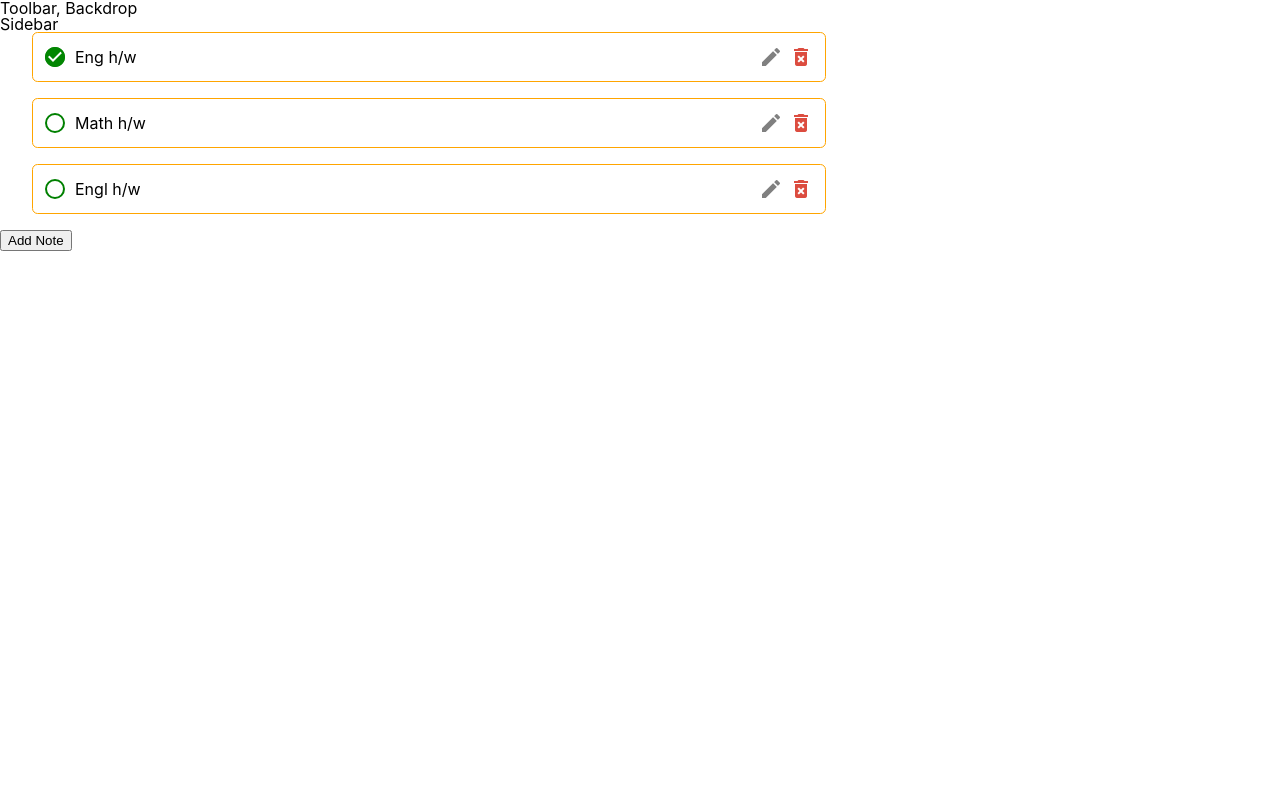
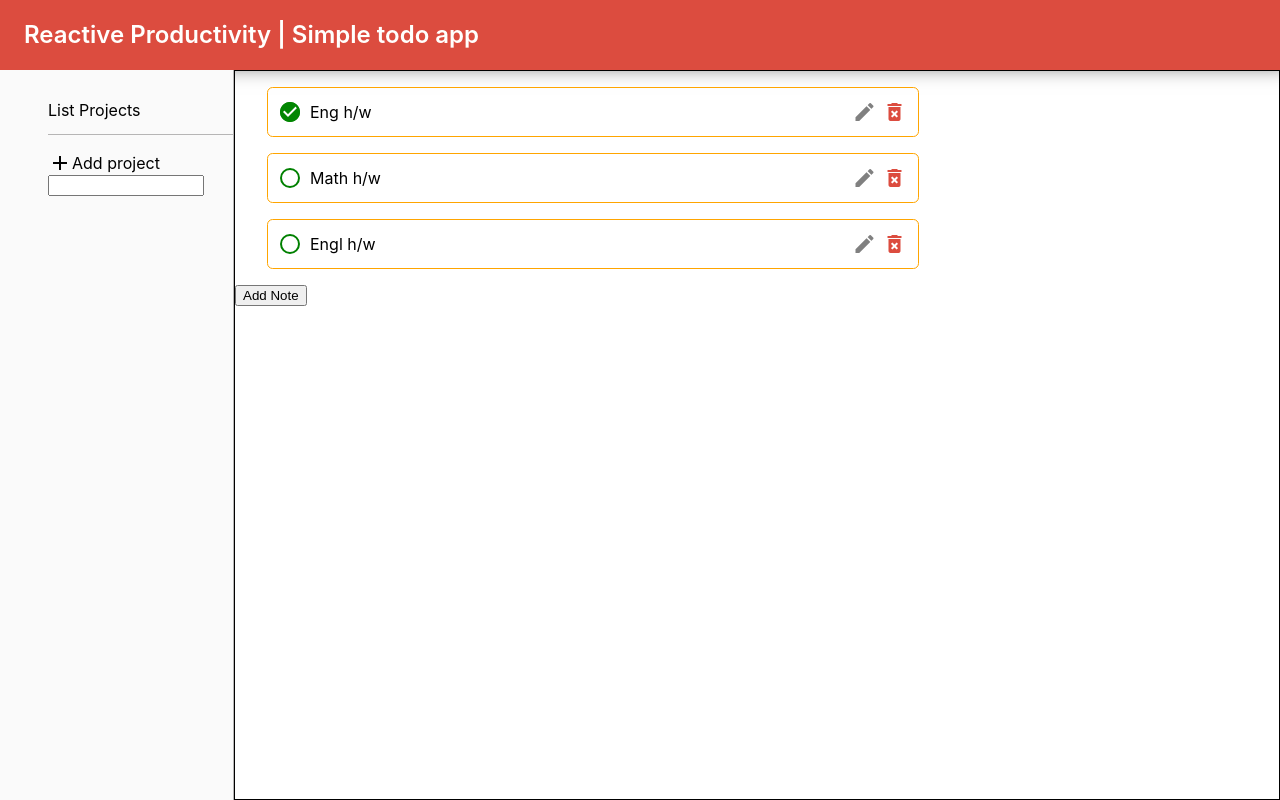
Before and after one commit to alexanderplotnikov/todo-react, a React (Create React App) app: page / in a window 1280 px wide. Built offline with nearby package versions, Linux system fonts and the light colour scheme.

Commit message:
Sidebar component

```diff
--- a/src/components/Notes/Notes.js
+++ b/src/components/Notes/Notes.js
@@ -1,5 +1,6 @@
 import React from 'react';
 import Note from './Note/Note';
+import classes from './Notes.module.css';
 
 const notes = (props) => {
   let notes = Object.keys(props.notes).map((nKey) => {
@@ -18,19 +19,9 @@ const notes = (props) => {
       });
     });
   });
-  /*
- <Note
-      key={el.project}
-      title={el.title}
-      complete={el.complete}
-      completeClicked={props.toggleCheck}
-    />
 
-
-
- */
   return (
-    <div>
+    <div className={classes.Notes}>
       {notes}
       <button>Add Note</button>
     </div>
--- /dev/null
+++ b/src/components/Notes/Notes.module.css
@@ -0,0 +1,8 @@
+.Notes {
+  min-height: calc(100vh - var(--toolbar-height));
+  /* height: 100vh; */
+  border: 1px solid black;
+  padding: 1em 0;
+  flex-grow: 1;
+  box-sizing: border-box;
+}
--- /dev/null
+++ b/src/components/Sidebar/Sidebar.js
@@ -0,0 +1,15 @@
+import React from 'react';
+import classes from './Sidebar.module.css';
+
+const sidebar = (props) => (
+  <div className={classes.Sidebar}>
+    <ul>List Projects</ul>
+    <div>
+      <i className="material-icons">add</i>
+      <p>Add project</p>
+    </div>
+    <input type="text" />
+  </div>
+);
+
+export default sidebar;
--- /dev/null
+++ b/src/components/Sidebar/Sidebar.module.css
@@ -0,0 +1,37 @@
+.Sidebar {
+  padding-top: 1em;
+  padding-left: 3em;
+  background-color: #fafafa;
+  border-right: solid 1px var(--no-priority-color);
+  box-sizing: border-box;
+}
+/*Project list items*/
+.Sidebar ul {
+  overflow: scroll;
+  scrollbar-width: none;
+  max-height: 30em;
+  padding: 1em 0;
+}
+.Sidebar ul::-webkit-scrollbar {
+  display: none;
+}
+.Sidebar ul li {
+  margin: 2em 0;
+  cursor: pointer;
+}
+
+/*Add project button*/
+.Sidebar div {
+  cursor: pointer;
+  display: flex;
+  align-items: center;
+  padding-top: 1em;
+  border-top: solid 1px var(--no-priority-color);
+  box-sizing: border-box;
+}
+.Sidebar div:hover {
+  color: #dc4c3f;
+}
+.Sidebar input {
+  width: 80%;
+}
--- /dev/null
+++ b/src/components/Toolbar/Toolbar.js
@@ -0,0 +1,10 @@
+import React from 'react';
+import classes from './Toolbar.module.css';
+
+const toolbar = () => (
+  <header className={classes.Toolbar}>
+    <h1>Reactive Productivity | Simple todo app</h1>
+  </header>
+);
+
+export default toolbar;
--- /dev/null
+++ b/src/components/Toolbar/Toolbar.module.css
@@ -0,0 +1,20 @@
+.Toolbar {
+  display: flex;
+  align-items: center;
+  height: var(--toolbar-height);
+  background-color: #eee;
+}
+
+/* Header style */
+.Toolbar {
+  color: #fffffd;
+  background-color: #dc4c3f;
+  -webkit-box-shadow: 0px -17px 21px 11px rgba(0, 0, 0, 0.75);
+  -moz-box-shadow: 0px -17px 21px 11px rgba(0, 0, 0, 0.75);
+  box-shadow: 0px -17px 21px 11px rgba(0, 0, 0, 0.75);
+}
+.Toolbar h1 {
+  font-size: 1.5em;
+  padding-left: 1em;
+  font-weight: 600;
+}
--- a/src/containers/Todo/Todo.js
+++ b/src/containers/Todo/Todo.js
@@ -1,7 +1,7 @@
 import React, { Component } from 'react';
 import Notes from '../../components/Notes/Notes';
-import Aux from '../../hoc/Aux/Aux';
-
+import classes from './Todo.module.css';
+import Sidebar from '../../components/Sidebar/Sidebar';
 class Todo extends Component {
   state = {
     notes: {
@@ -47,10 +47,10 @@ class Todo extends Component {
   };
   render() {
     return (
-      <Aux>
-        <div>Sidebar</div>
+      <div className={classes.Content}>
+        <Sidebar />
         <Notes notes={this.state.notes} toggleCheck={this.toggleCheckHandler} />
-      </Aux>
+      </div>
     );
   }
 }
--- /dev/null
+++ b/src/containers/Todo/Todo.module.css
@@ -0,0 +1,4 @@
+.Content {
+  display: flex;
+  height: 100%;
+}
--- a/src/hoc/Layout/Layout.js
+++ b/src/hoc/Layout/Layout.js
@@ -1,9 +1,12 @@
 import React from 'react';
 import Aux from '../Aux/Aux';
+import Toolbar from '../../components/Toolbar/Toolbar';
+
 const layout = (props) => {
   return (
     <Aux>
-      <div>Toolbar, Backdrop</div>
+      {/* <div>Toolbar, Backdrop</div> */}
+      <Toolbar />
       <main>{props.children}</main>
     </Aux>
   );
--- a/src/index.css
+++ b/src/index.css
@@ -6,6 +6,8 @@ body {
   -webkit-font-smoothing: antialiased;
   -moz-osx-font-smoothing: grayscale;
   font-size: 16px;
+  height: 100%;
+  /* overflow: hidden; */
 }
 
 code {
@@ -14,7 +16,7 @@ code {
 }
 
 :root {
-  --header-height: 100px;
+  --toolbar-height: 70px;
   --border-radius: 0.35em;
   --no-priority-color: #b6b5b5;
   --high-priority-color: red;
```
Also changed, not shown: src/hoc/Layout/Layout.module.css (added).
